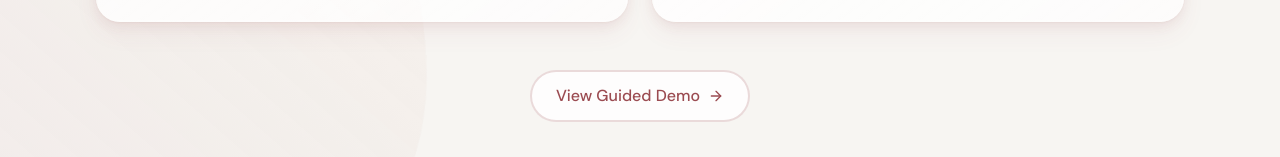
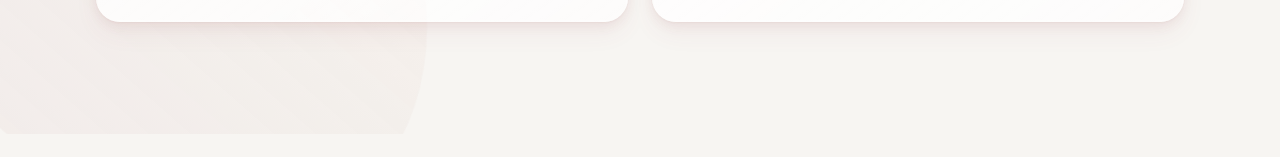
Before and after one commit to brookwarner/kinetic, a Next.js app: page / in a window 1280 px wide. Shown: the part 795-952 px from the top of the page. After the commit the page ends 929 px from the top, so only its background shows below. Built offline with nearby package versions, Linux system fonts and the light colour scheme.

Commit message:
remove demo

```diff
--- a/src/app/page.tsx
+++ b/src/app/page.tsx
@@ -212,16 +212,6 @@ export default function HomePage() {
           </div>
         </div>
 
-        {/* Demo CTA */}
-        <div className="animate-fade-in-up animation-delay-800 text-center">
-          <Link
-            href="/demo"
-            className="inline-flex items-center gap-2 rounded-full border-2 border-[hsl(var(--kinetic-wine))]/20 bg-white/80 px-6 py-3 font-medium text-[hsl(var(--kinetic-wine))] backdrop-blur-sm transition-all hover:border-[hsl(var(--kinetic-wine))]/40 hover:bg-white"
-          >
-            <span>View Guided Demo</span>
-            <ArrowRight className="h-4 w-4" />
-          </Link>
-        </div>
       </div>
     </div>
   );
```
